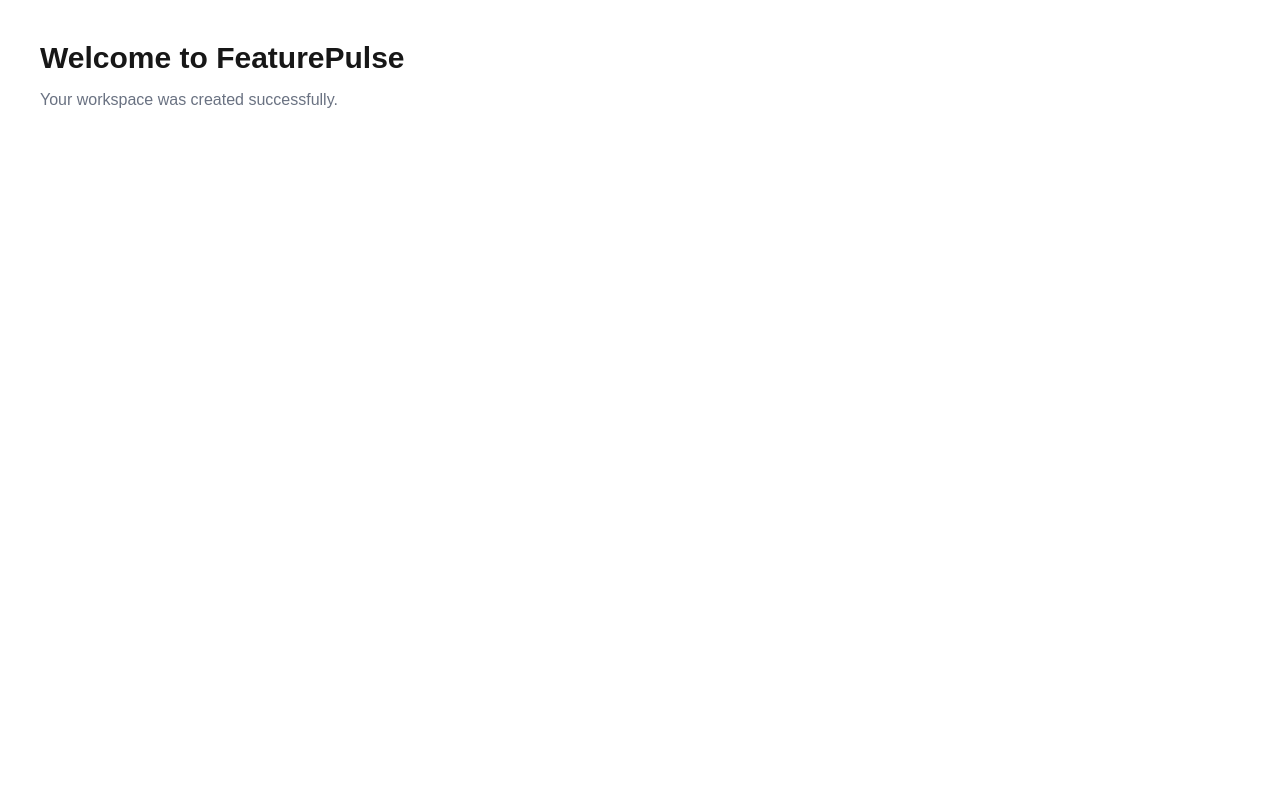
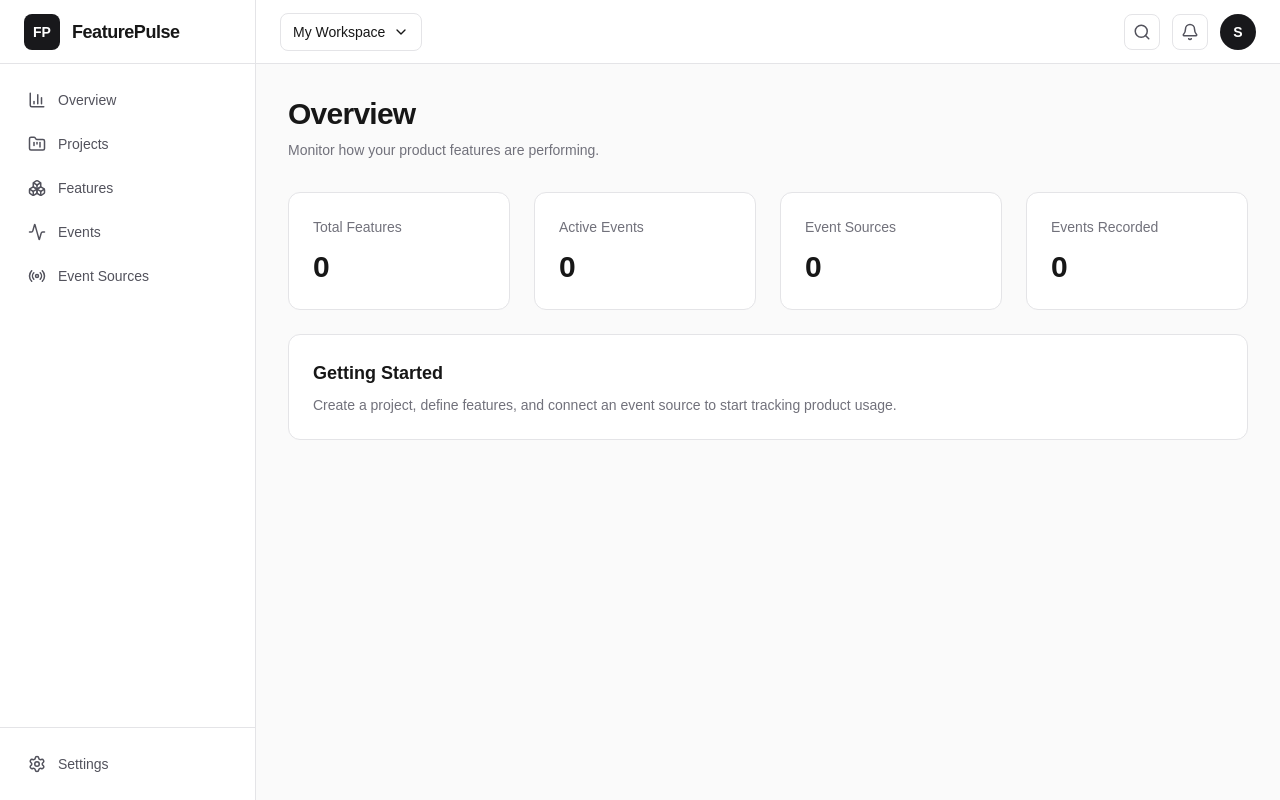
Before and after one commit to Swarup2608/featurePulse, a Next.js app in the folder apps/web/: page /dashboard in a window 1280 px wide. Built offline with nearby package versions, Linux system fonts and the light colour scheme.

Commit message:
feat(web): add dashboard application shell

```diff
--- a/apps/web/package.json
+++ b/apps/web/package.json
@@ -9,6 +9,7 @@
     "lint": "eslint"
   },
   "dependencies": {
+    "lucide-react": "^1.40.0",
     "next": "16.3.4",
     "react": "19.2.8",
     "react-dom": "19.2.8"
--- /dev/null
+++ b/apps/web/src/app/(dashboard)/dashboard/page.tsx
@@ -0,0 +1,48 @@
+export default function DashboardPage() {
+  return (
+    <div>
+      <div className="mb-8">
+        <h1 className="text-3xl font-semibold tracking-tight">Overview</h1>
+
+        <p className="mt-2 text-sm text-zinc-500">
+          Monitor how your product features are performing.
+        </p>
+      </div>
+
+      <div className="grid gap-6 sm:grid-cols-2 xl:grid-cols-4">
+        <div className="rounded-xl border border-zinc-200 bg-white p-6">
+          <p className="text-sm font-medium text-zinc-500">Total Features</p>
+
+          <p className="mt-3 text-3xl font-semibold">0</p>
+        </div>
+
+        <div className="rounded-xl border border-zinc-200 bg-white p-6">
+          <p className="text-sm font-medium text-zinc-500">Active Events</p>
+
+          <p className="mt-3 text-3xl font-semibold">0</p>
+        </div>
+
+        <div className="rounded-xl border border-zinc-200 bg-white p-6">
+          <p className="text-sm font-medium text-zinc-500">Event Sources</p>
+
+          <p className="mt-3 text-3xl font-semibold">0</p>
+        </div>
+
+        <div className="rounded-xl border border-zinc-200 bg-white p-6">
+          <p className="text-sm font-medium text-zinc-500">Events Recorded</p>
+
+          <p className="mt-3 text-3xl font-semibold">0</p>
+        </div>
+      </div>
+
+      <div className="mt-6 rounded-xl border border-zinc-200 bg-white p-6">
+        <h2 className="text-lg font-semibold">Getting Started</h2>
+
+        <p className="mt-2 text-sm text-zinc-500">
+          Create a project, define features, and connect an event source to
+          start tracking product usage.
+        </p>
+      </div>
+    </div>
+  );
+}
--- /dev/null
+++ b/apps/web/src/app/(dashboard)/layout.tsx
@@ -0,0 +1,20 @@
+import { Sidebar } from "@/components/layout/sidebar";
+import { Header } from "@/components/layout/header";
+
+export default function DashboardLayout({
+  children,
+}: {
+  children: React.ReactNode;
+}) {
+  return (
+    <div className="min-h-screen bg-zinc-50">
+      <Sidebar />
+
+      <div className="lg:pl-64">
+        <Header />
+
+        <main className="p-6 lg:p-8">{children}</main>
+      </div>
+    </div>
+  );
+}
--- a/apps/web/src/app/dashboard/page.tsx
+++ /dev/null
@@ -1,11 +0,0 @@
-export default function DashboardPage() {
-  return (
-    <main className="p-10">
-      <h1 className="text-3xl font-bold">Welcome to FeaturePulse</h1>
-
-      <p className="mt-3 text-gray-500">
-        Your workspace was created successfully.
-      </p>
-    </main>
-  );
-}
--- /dev/null
+++ b/apps/web/src/components/layout/header.tsx
@@ -0,0 +1,31 @@
+import { Bell, ChevronDown, Search } from "lucide-react";
+
+export function Header() {
+  return (
+    <header className="sticky top-0 z-20 flex h-16 items-center justify-between border-b border-zinc-200 bg-white px-6">
+      <div className="flex items-center gap-4">
+        <button className="flex items-center gap-2 rounded-lg border border-zinc-200 px-3 py-2 text-sm font-medium hover:bg-zinc-50">
+          <span>My Workspace</span>
+          <ChevronDown size={16} />
+        </button>
+      </div>
+      <div className="flex items-center gap-3">
+        <button
+          aria-label="Search"
+          className="flex h-9 w-9 items-center justify-center rounded-lg border border-zinc-200 text-zinc-600 hover:bg-zinc-50"
+        >
+          <Search size={18} />
+        </button>
+        <button
+          aria-label="Notifications"
+          className="flex h-9 w-9 items-center justify-center rounded-lg border border-zinc-200 text-zinc-600 hover:bg-zinc-50"
+        >
+          <Bell size={18} />
+        </button>
+        <button className="flex h-9 w-9 items-center justify-center rounded-full bg-zinc-900 text-sm font-semibold text-white">
+          S
+        </button>
+      </div>
+    </header>
+  );
+}
--- /dev/null
+++ b/apps/web/src/components/layout/sidebar.tsx
@@ -0,0 +1,56 @@
+import Link from "next/link";
+import {
+  Activity,
+  BarChart3,
+  Boxes,
+  FolderKanban,
+  Radio,
+  Settings,
+} from "lucide-react";
+
+const navigationItems = [
+  { label: "Overview", href: "/dashboard", icon: BarChart3 },
+  { label: "Projects", href: "/projects", icon: FolderKanban },
+  { label: "Features", href: "/features", icon: Boxes },
+  { label: "Events", href: "/events", icon: Activity },
+  { label: "Event Sources", href: "/event-sources", icon: Radio },
+];
+
+export function Sidebar() {
+  return (
+    <aside className="fixed inset-y-0 left-0 hidden w-64 border-r border-zinc-200 bg-white lg:flex lg:flex-col">
+      <div className="flex h-16 items-center gap-3 border-b border-zinc-200 px-6">
+        <div className="flex h-9 w-9 items-center justify-center rounded-lg bg-zinc-900 text-sm font-bold text-white">
+          FP
+        </div>
+        <span className="text-lg font-semibold tracking-tight">
+          FeaturePulse
+        </span>
+      </div>
+      <nav className="flex-1 space-y-1 p-4">
+        {navigationItems.map((item) => {
+          const Icon = item.icon;
+          return (
+            <Link
+              key={item.href}
+              href={item.href}
+              className="flex items-center gap-3 rounded-lg px-3 py-2.5 text-sm font-medium text-zinc-600 transition hover:bg-zinc-100 hover:text-zinc-950"
+            >
+              <Icon size={18} />
+              {item.label}
+            </Link>
+          );
+        })}
+      </nav>
+      <div className="border-t border-zinc-200 p-4">
+        <Link
+          href="/settings"
+          className="flex items-center gap-3 rounded-lg px-3 py-2.5 text-sm font-medium text-zinc-600 transition hover:bg-zinc-100 hover:text-zinc-950"
+        >
+          <Settings size={18} />
+          Settings
+        </Link>
+      </div>
+    </aside>
+  );
+}
```
Also changed, not shown: 1 other file (tests, documents, lock files or other folders).
